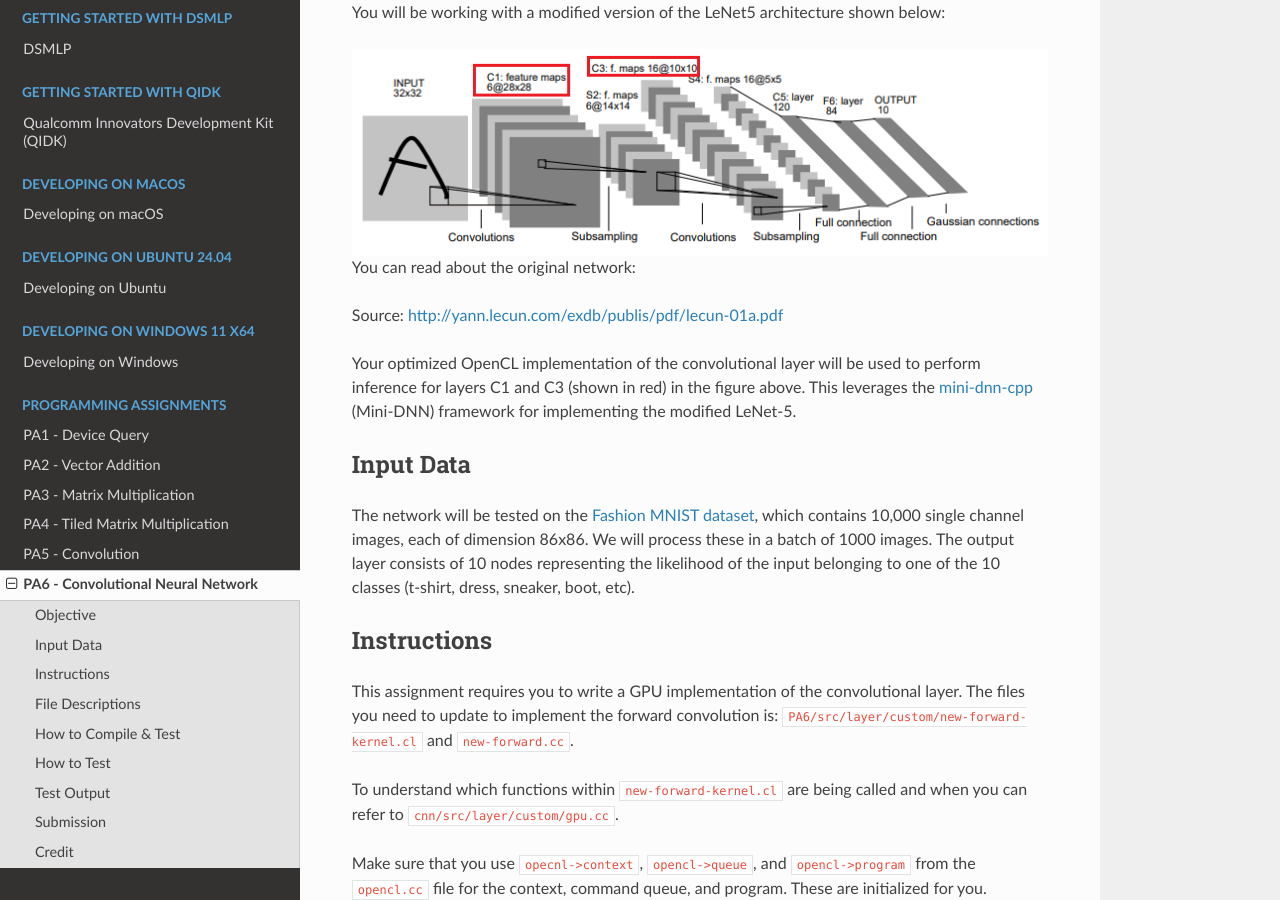
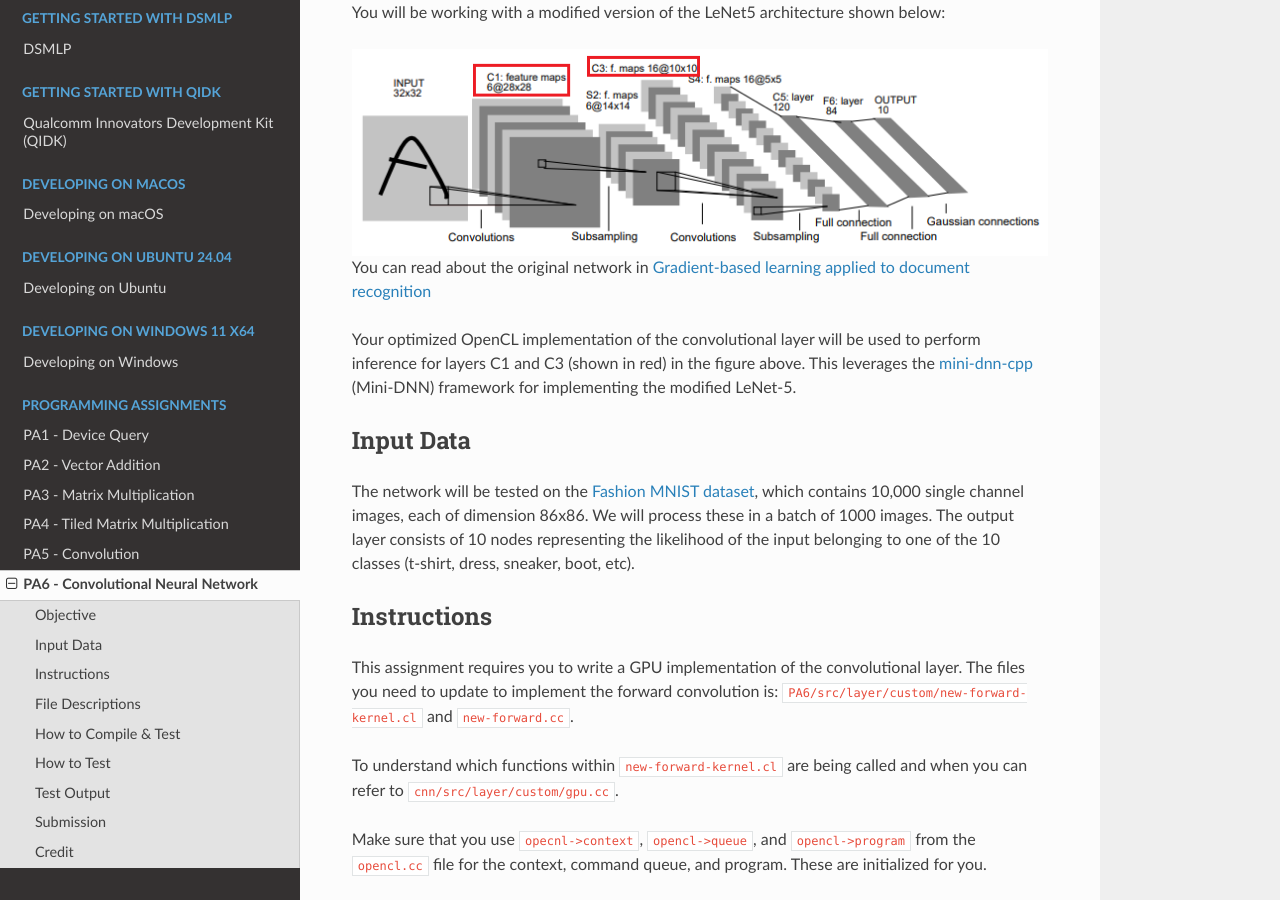
Before and after one commit to KastnerRG/cse160-docs, a Sphinx documentation site: the page built from docs/source/PA6.rst, in a window 1280 px wide and 900 px high, scrolled down 372 px. Built offline with Sphinx 7.4.7 and the Read the Docs theme 3.1.0, drawn with Linux system fonts in a browser that asks for light colours; formulas are drawn with MathJax 3.

Commit message:
Update PA6.rst
add references to lecun paper and mini-dnn

```diff
--- a/docs/source/PA6.rst
+++ b/docs/source/PA6.rst
@@ -11,11 +11,9 @@
     :align: center
     :alt: LeNet-5 Architecture
 
-You can read about the original network:
+You can read about the original network in `Gradient-based learning applied to document recognition <https://ieeexplore.ieee.org/abstract/document/726791>`_
 
-Source: http://yann.lecun.com/exdb/publis/pdf/lecun-01a.pdf
-
-Your optimized OpenCL implementation of the convolutional layer will be used to perform inference for layers C1 and C3 (shown in red) in the figure above. This leverages the `mini-dnn-cpp <http://yann.lecun.com/exdb/publis/pdf/lecun-01a.pdf>`_ (Mini-DNN) framework for implementing the modified LeNet-5.
+Your optimized OpenCL implementation of the convolutional layer will be used to perform inference for layers C1 and C3 (shown in red) in the figure above. This leverages the `mini-dnn-cpp <https://github.com/iamhankai/mini-dnn-cpp>`_ (Mini-DNN) framework for implementing the modified LeNet-5.
 
 Input Data
 ----------
```
